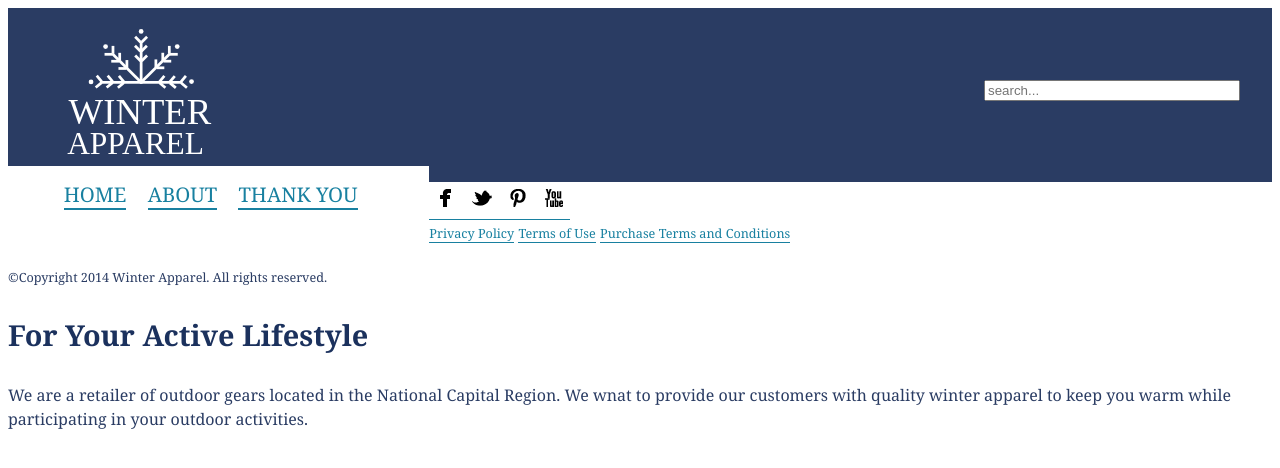
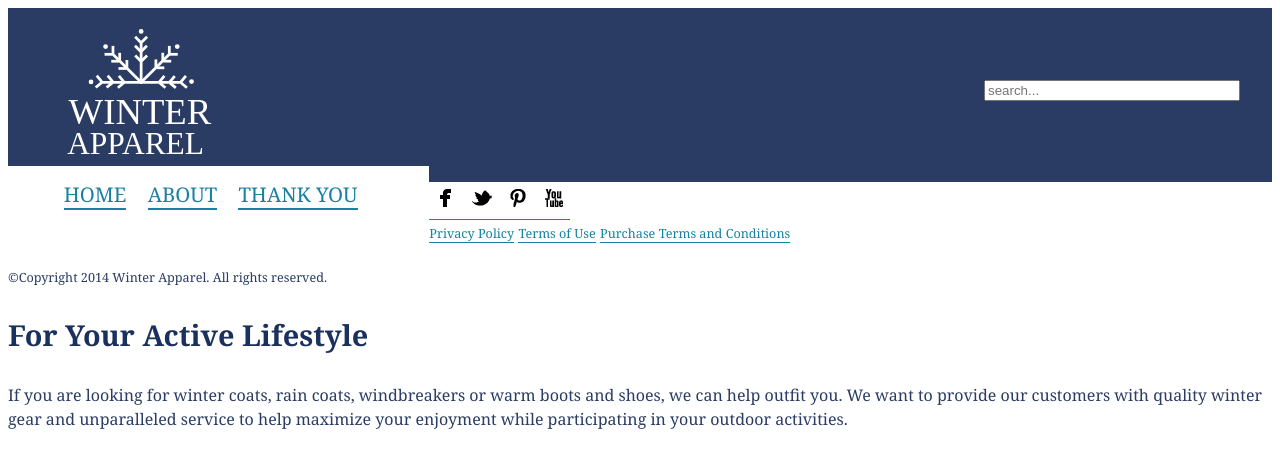
Before and after one commit to chloelavergne/ecommerce-website, a Jekyll site: the page built from index.html, in a window 1280 px wide. Shown: the top 468 px of the page. Built offline with Jekyll 4.4.1, drawn with Linux system fonts in a browser that asks for light colours; some web fonts are replaced; Markdown is read by kramdown in place of the engine named in the settings.

Commit message:
Adding index.html content

```diff
--- a/index.html
+++ b/index.html
@@ -2,4 +2,4 @@
 layout: default
 ---
 <h1>For Your Active Lifestyle</h1>
-<p>We are a retailer of outdoor gears located in the National Capital Region. We wnat to provide our customers with quality winter apparel to keep you warm while participating in your outdoor activities.</p>
+<p>If you are looking for winter coats, rain coats, windbreakers or warm boots and shoes, we can help outfit you. We want to provide our customers with quality winter gear and unparalleled service to help maximize your enjoyment while participating in your outdoor activities. </p>
```
Also changed, not shown: 1 other file.
